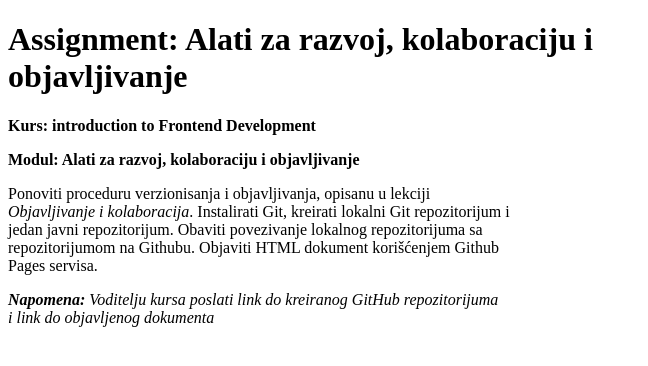
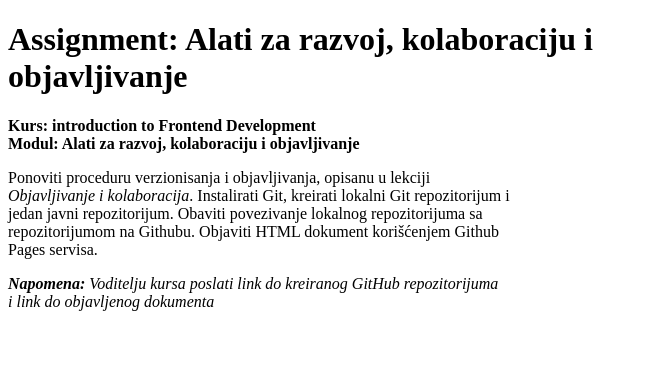
Before and after one commit to jovan-vlajic/itacademy_assignment_01, a plain HTML site: page index.html in a window 1280 px wide. Shown: the whole page, without its empty margins (0-648 px from the left). Drawn offline with Linux system fonts and the light colour scheme.

Commit message:
popravka

```diff
--- a/index.html
+++ b/index.html
@@ -14,10 +14,7 @@
 </h1>
 
 <p>
-    <b>Kurs: introduction to Frontend Development</b>
-</p>
-
-<p>
+    <b>Kurs: introduction to Frontend Development</b><br>
     <b>Modul: Alati za razvoj, kolaboraciju i objavljivanje</b>
 </p>
 
```
